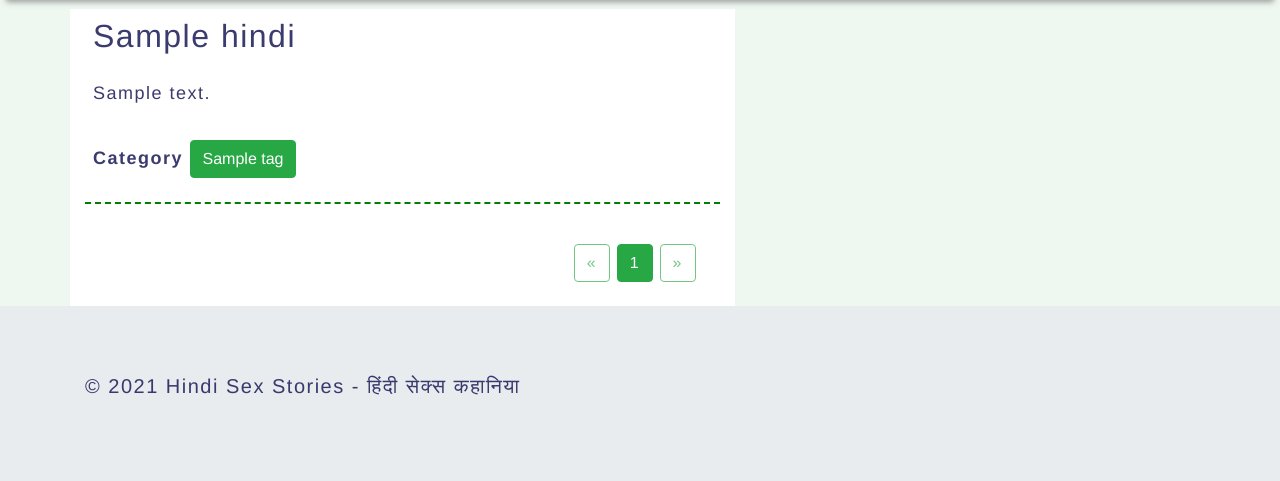
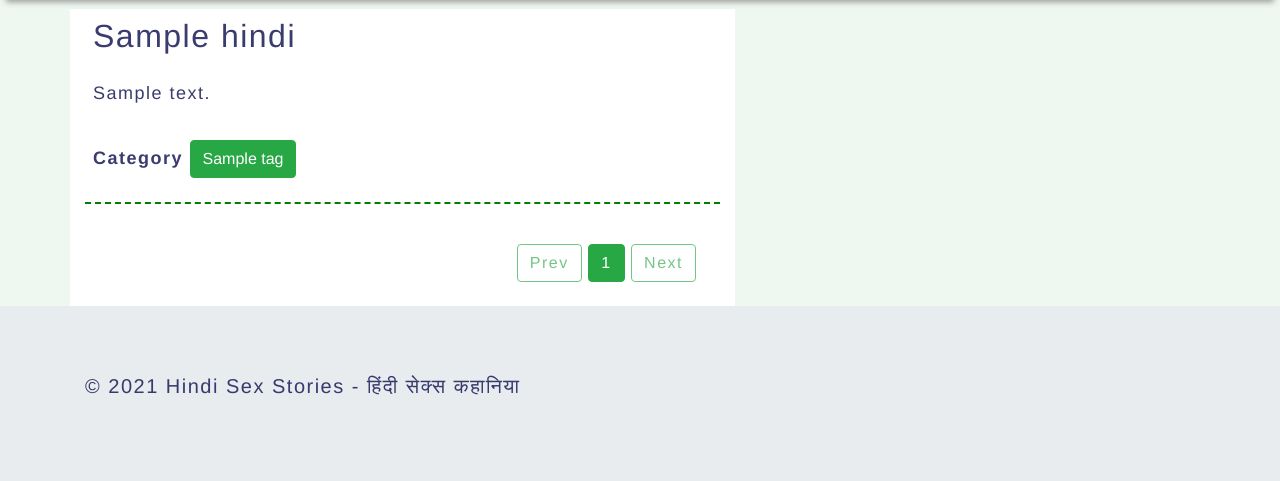
Before and after one commit to Ranilvannan/kathai_out, a Flask app: page / in a window 1280 px wide. Shown: the part 61-542 px from the top of the page. Run offline with Flask 2, Linux system fonts and the light colour scheme; a database or web service that is not in the repository returns one stand-in record (values such as "Sample title"); some libraries are stand-ins or nearby versions.

Commit message:
first co

```diff
--- a/templates/pagination.html
+++ b/templates/pagination.html
@@ -4,7 +4,7 @@
         <a href="?page={{ pagination.prev_page }}"
            class="btn btn-outline-success
            {% if pagination.page == 1 %}disabled{% endif %}">
-           &laquo;
+           Prev
         </a>
 
         {% for rec in pagination.get_pages() %}
@@ -26,7 +26,7 @@
         <a href="?page={{ pagination.next_page }}"
            class="btn btn-outline-success
            {% if pagination.page == pagination.total_page %}disabled{% endif %}">
-           &raquo;
+           Next
         </a>
     </div>
 {% endif %}
```
